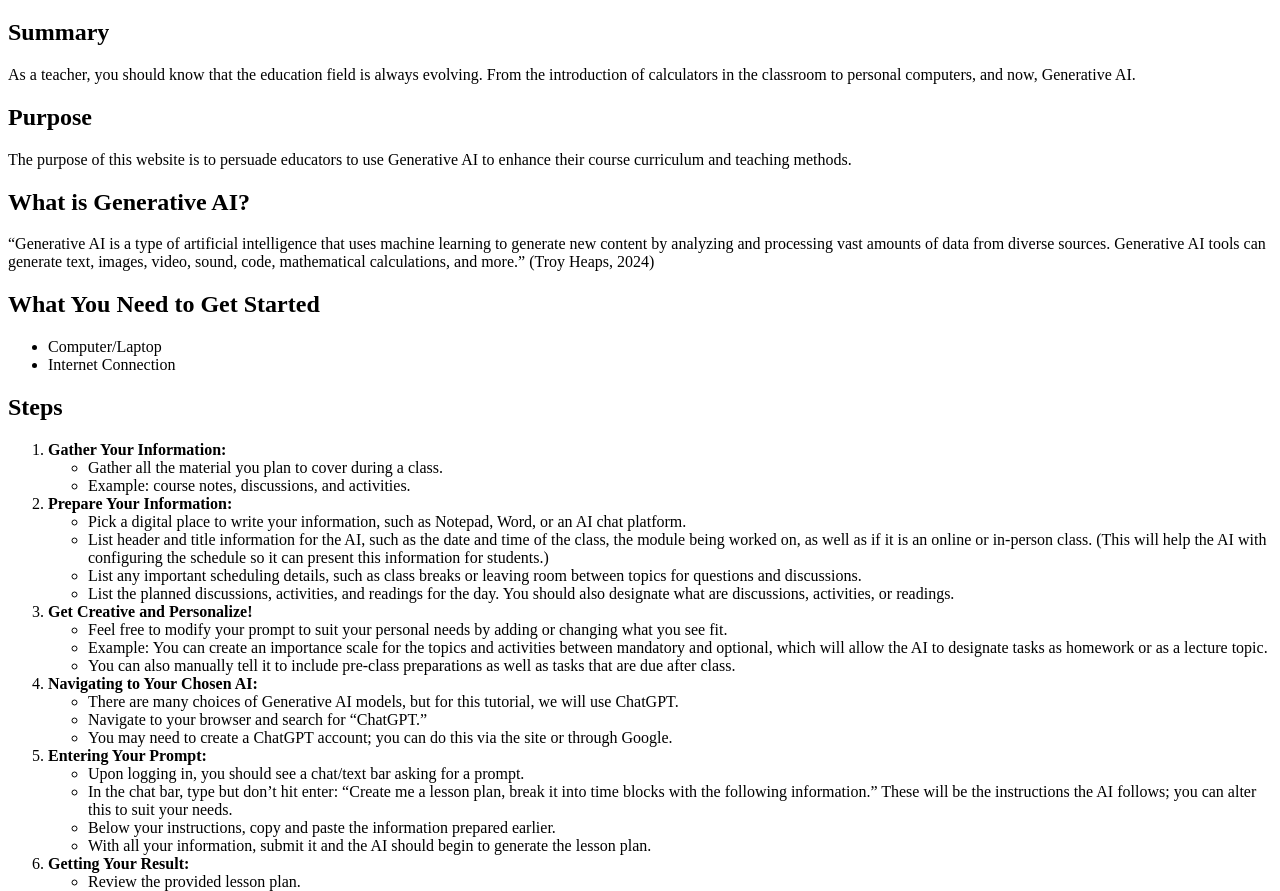
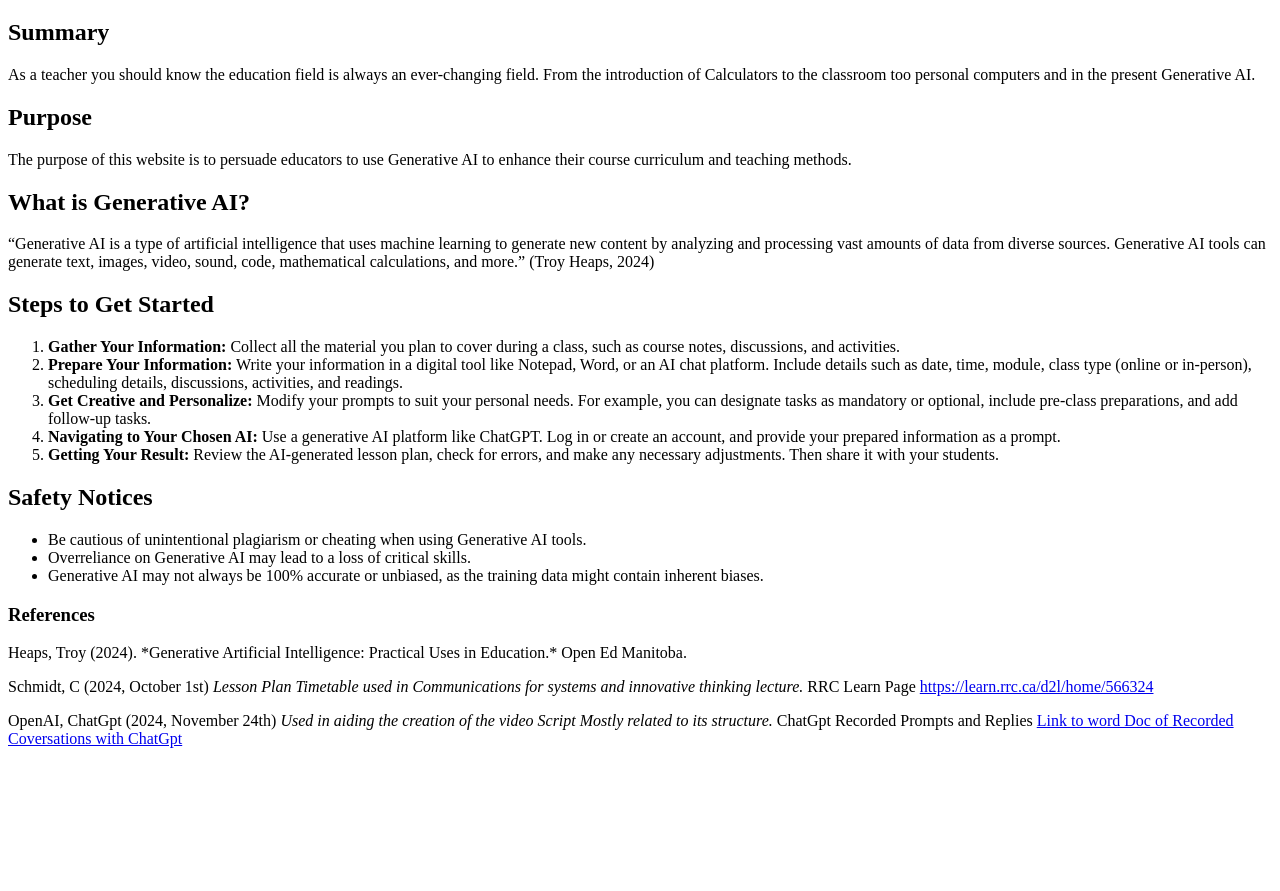
Before and after one commit to jchalmers2/gptchosen-deliverable, a plain HTML site: page index.html in a window 1280 px wide. Shown: the part 61-952 px from the top of the page. After the commit the page ends 825 px from the top, so only its background shows below. Drawn offline with Linux system fonts and the light colour scheme.

Commit message:
Revert "Added References"
This reverts commit 2aace44ff1914f7ebe1eb278653188298d1141e3.

```diff
--- a/index.html
+++ b/index.html
@@ -4,7 +4,6 @@
     <meta charset="UTF-8">
     <meta name="viewport" content="width=device-width, initial-scale=1.0">
     <title>AI in Education</title>
-    <link rel="stylesheet" href="styles.css">
 </head>
 <body>
     <header>
@@ -14,8 +13,9 @@
     <section class="summary">
         <h2>Summary</h2>
         <p>
-            As a teacher, you should know that the education field is always evolving.
-            From the introduction of calculators in the classroom to personal computers, and now, Generative AI.
+            As a teacher you should know the education field is always an ever-changing field.
+            From the introduction of Calculators to the classroom too personal computers and in the present
+            Generative AI.
         </p>
     </section>
 
@@ -35,66 +35,30 @@
         </p>
     </section>
 
-    <section class="what-you-need">
-        <h2>What You Need to Get Started</h2>
-        <ul>
-            <li>Computer/Laptop</li>
-            <li>Internet Connection</li>
-        </ul>
-    </section>
-
     <section class="steps">
-        <h2>Steps</h2>
+        <h2>Steps to Get Started</h2>
         <ol>
             <li>
                 <strong>Gather Your Information:</strong>
-                <ul>
-                    <li>Gather all the material you plan to cover during a class.</li>
-                    <li>Example: course notes, discussions, and activities.</li>
-                </ul>
+                Collect all the material you plan to cover during a class, such as course notes, discussions, and activities.
             </li>
             <li>
                 <strong>Prepare Your Information:</strong>
-                <ul>
-                    <li>Pick a digital place to write your information, such as Notepad, Word, or an AI chat platform.</li>
-                    <li>List header and title information for the AI, such as the date and time of the class, the module being worked on, as well as if it is an online or in-person class. (This will help the AI with configuring the schedule so it can present this information for students.)</li>
-                    <li>List any important scheduling details, such as class breaks or leaving room between topics for questions and discussions.</li>
-                    <li>List the planned discussions, activities, and readings for the day. You should also designate what are discussions, activities, or readings.</li>
-                </ul>
+                Write your information in a digital tool like Notepad, Word, or an AI chat platform. Include details such as
+                date, time, module, class type (online or in-person), scheduling details, discussions, activities, and readings.
             </li>
             <li>
-                <strong>Get Creative and Personalize!</strong>
-                <ul>
-                    <li>Feel free to modify your prompt to suit your personal needs by adding or changing what you see fit.</li>
-                    <li>Example: You can create an importance scale for the topics and activities between mandatory and optional, which will allow the AI to designate tasks as homework or as a lecture topic.</li>
-                    <li>You can also manually tell it to include pre-class preparations as well as tasks that are due after class.</li>
-                </ul>
+                <strong>Get Creative and Personalize:</strong>
+                Modify your prompts to suit your personal needs. For example, you can designate tasks as mandatory or optional,
+                include pre-class preparations, and add follow-up tasks.
             </li>
             <li>
                 <strong>Navigating to Your Chosen AI:</strong>
-                <ul>
-                    <li>There are many choices of Generative AI models, but for this tutorial, we will use ChatGPT.</li>
-                    <li>Navigate to your browser and search for “ChatGPT.”</li>
-                    <li>You may need to create a ChatGPT account; you can do this via the site or through Google.</li>
-                </ul>
-            </li>
-            <li>
-                <strong>Entering Your Prompt:</strong>
-                <ul>
-                    <li>Upon logging in, you should see a chat/text bar asking for a prompt.</li>
-                    <li>In the chat bar, type but don’t hit enter: “Create me a lesson plan, break it into time blocks with the following information.” These will be the instructions the AI follows; you can alter this to suit your needs.</li>
-                    <li>Below your instructions, copy and paste the information prepared earlier.</li>
-                    <li>With all your information, submit it and the AI should begin to generate the lesson plan.</li>
-                </ul>
+                Use a generative AI platform like ChatGPT. Log in or create an account, and provide your prepared information as a prompt.
             </li>
             <li>
                 <strong>Getting Your Result:</strong>
-                <ul>
-                    <li>Review the provided lesson plan.</li>
-                    <li>Check for any errors or make adjustments.</li>
-                    <li>Ask the AI to make any needed corrections based on personal needs.</li>
-                    <li>You can now copy and paste the lesson plan and provide it to your students via your chosen method.</li>
-                </ul>
+                Review the AI-generated lesson plan, check for errors, and make any necessary adjustments. Then share it with your students.
             </li>
         </ol>
     </section>
@@ -102,21 +66,16 @@
     <section class="safety-notices">
         <h2>Safety Notices</h2>
         <ul>
-            <li>It's easy to unintentionally plagiarize or cheat when using Generative AI tools.</li>
-            <li>Overreliance on Generative AI tools may lead to a loss of critical skills.</li>
-            <li>Generative AI might not be 100% accurate or unbiased, as the training data used might have inherent biases that may appear when using AI.</li>
+            <li>Be cautious of unintentional plagiarism or cheating when using Generative AI tools.</li>
+            <li>Overreliance on Generative AI may lead to a loss of critical skills.</li>
+            <li>Generative AI may not always be 100% accurate or unbiased, as the training data might contain inherent biases.</li>
         </ul>
     </section>
 
     <footer>
         <h3>References</h3>
         <p>
-            Heaps, T. (2024, April 2). <em>Generative Artificial Intelligence: Practical uses in Education.</em> Open Ed Manitoba.
-            <a href="https://pressbooks.openedmb.ca/aiineducation/" target="_blank">https://pressbooks.openedmb.ca/aiineducation/</a>
-        </p>
-        <p>
-            Hamilton, I. (2024, March 6). <em>Artificial Intelligence in Education: Teachers’ opinions on AI in the classroom.</em> Forbes.
-            <a href="https://www.forbes.com/advisor/education/it-and-tech/artificial-intelligence-in-school/" target="_blank">https://www.forbes.com/advisor/education/it-and-tech/artificial-intelligence-in-school/</a>
+            Heaps, Troy (2024). *Generative Artificial Intelligence: Practical Uses in Education.* Open Ed Manitoba.
         </p>
         <p>
             Schmidt, C (2024, October 1st) <em>Lesson Plan Timetable used in Communications for systems and innovative thinking lecture.</em> RRC Learn Page
```
Also changed, not shown: styles.css (deleted).
